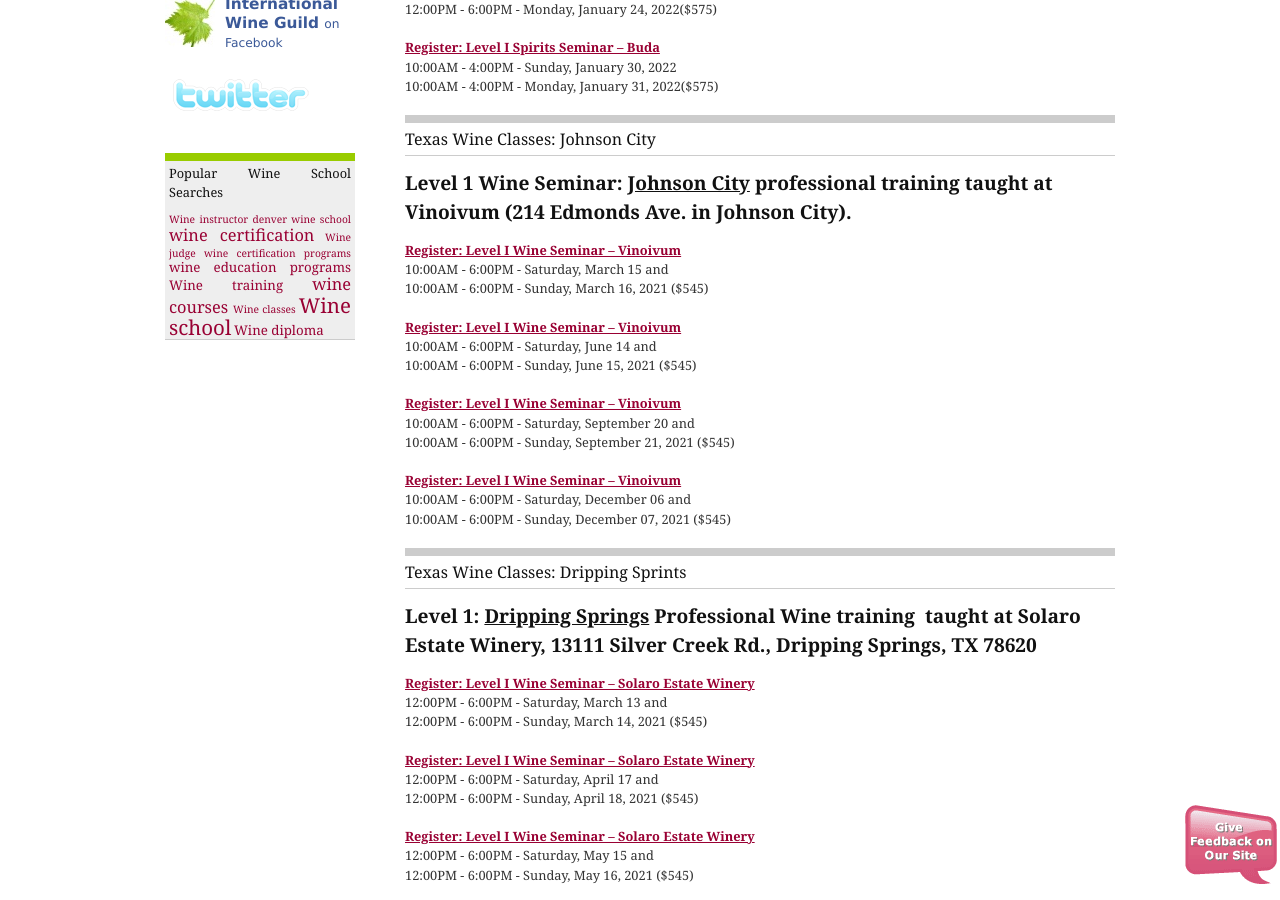
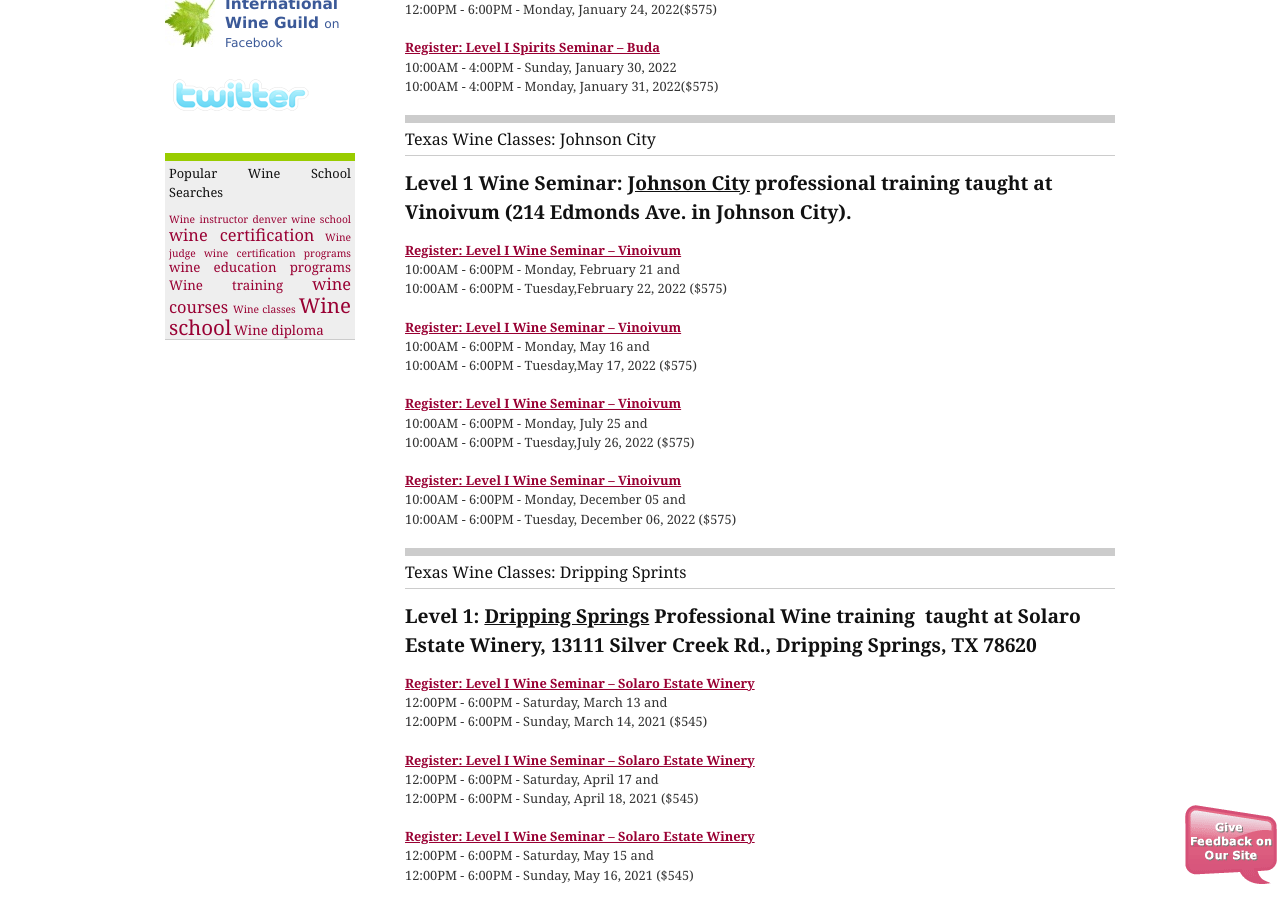
Before and after one commit to CKDev/internationalwineguild.com, a Jekyll site: the page built from texas-wine-school.html, in a window 1280 px wide and 900 px high, scrolled down 1498 px. Built offline with Jekyll 4.4.1, drawn with Linux system fonts in a browser that asks for light colours; a script that is not in the unit is left out; comment, search, counter and statistics services are not loaded.

Commit message:
Update texas-wine-school.html

```diff
--- a/texas-wine-school.html
+++ b/texas-wine-school.html
@@ -64,32 +64,32 @@ permalink: "/texas-wine-school"
 <h3><strong>Level 1 Wine Seminar: <u>Johnson City</u>&nbsp;professional training taught at Vinoivum (214 Edmonds Ave. in Johnson City).&nbsp;</strong></h3>
 
 <p><a class="ga-track"
-    href="http://ww4.aitsafe.com/cf/add.cfm?userid=6714687&amp;product=Level+1+Wine+Seminar+Vinoivum++-++03/15-16, 2021&amp;price=545&amp;return=www.internationalwineguild.com/texas-wine-school">
+    href="http://ww4.aitsafe.com/cf/add.cfm?userid=6714687&amp;product=Level+1+Wine+Seminar+Vinoivum++-++02/21-22, 2022&amp;price=575&amp;return=www.internationalwineguild.com/texas-wine-school">
     <strong>Register: Level I Wine Seminar – Vinoivum</strong>
   </a><br>
-  10:00AM - 6:00PM - Saturday, March 15 and<br>
-  10:00AM - 6:00PM - Sunday, March 16, 2021 ($545)</p>
+  10:00AM - 6:00PM - Monday, February 21 and<br>
+  10:00AM - 6:00PM - Tuesday,February 22, 2022 ($575)</p>
 
 <p><a class="ga-track"
-    href="http://ww4.aitsafe.com/cf/add.cfm?userid=6714687&amp;product=Level+1+Wine+Seminar+Vinoivum++-++06/14-15, 2021&amp;price=545&amp;return=www.internationalwineguild.com/texas-wine-school">
+    href="http://ww4.aitsafe.com/cf/add.cfm?userid=6714687&amp;product=Level+1+Wine+Seminar+Vinoivum++-++05/16-17, 2022&amp;price=575&amp;return=www.internationalwineguild.com/texas-wine-school">
     <strong>Register: Level I Wine Seminar – Vinoivum</strong>
   </a><br>
-  10:00AM - 6:00PM - Saturday, June 14 and<br>
-  10:00AM - 6:00PM - Sunday, June 15, 2021 ($545)</p>
+  10:00AM - 6:00PM - Monday, May 16 and<br>
+  10:00AM - 6:00PM - Tuesday,May 17, 2022 ($575)</p>
 
 <p><a class="ga-track"
-    href="http://ww4.aitsafe.com/cf/add.cfm?userid=6714687&amp;product=Level+1+Wine+Seminar+Vinoivum++-++09/20-21, 2021&amp;price=545&amp;return=www.internationalwineguild.com/texas-wine-school">
+    href="http://ww4.aitsafe.com/cf/add.cfm?userid=6714687&amp;product=Level+1+Wine+Seminar+Vinoivum++-++07/25-26, 2022&amp;price=575&amp;return=www.internationalwineguild.com/texas-wine-school">
     <strong>Register: Level I Wine Seminar – Vinoivum</strong>
   </a><br>
-  10:00AM - 6:00PM - Saturday, September 20 and<br>
-  10:00AM - 6:00PM - Sunday, September 21, 2021 ($545)</p>
+  10:00AM - 6:00PM - Monday, July 25 and<br>
+  10:00AM - 6:00PM - Tuesday,July 26, 2022 ($575)</p>
 
 <p><a class="ga-track"
-    href="http://ww4.aitsafe.com/cf/add.cfm?userid=6714687&amp;product=Level+1+Wine+Seminar+Vinoivum++-++12/06-07, 2021&amp;price=545&amp;return=www.internationalwineguild.com/texas-wine-school">
+    href="http://ww4.aitsafe.com/cf/add.cfm?userid=6714687&amp;product=Level+1+Wine+Seminar+Vinoivum++-++12/05-06, 2022&amp;price=575&amp;return=www.internationalwineguild.com/texas-wine-school">
     <strong>Register: Level I Wine Seminar – Vinoivum</strong>
   </a><br>
-  10:00AM - 6:00PM - Saturday, December 06 and<br>
-  10:00AM - 6:00PM - Sunday, December 07, 2021 ($545)</p>
+  10:00AM - 6:00PM - Monday, December 05 and<br>
+  10:00AM - 6:00PM - Tuesday, December 06, 2022 ($575)</p>
 
 
 <h2>Texas Wine Classes: Dripping Sprints</h2>
```
